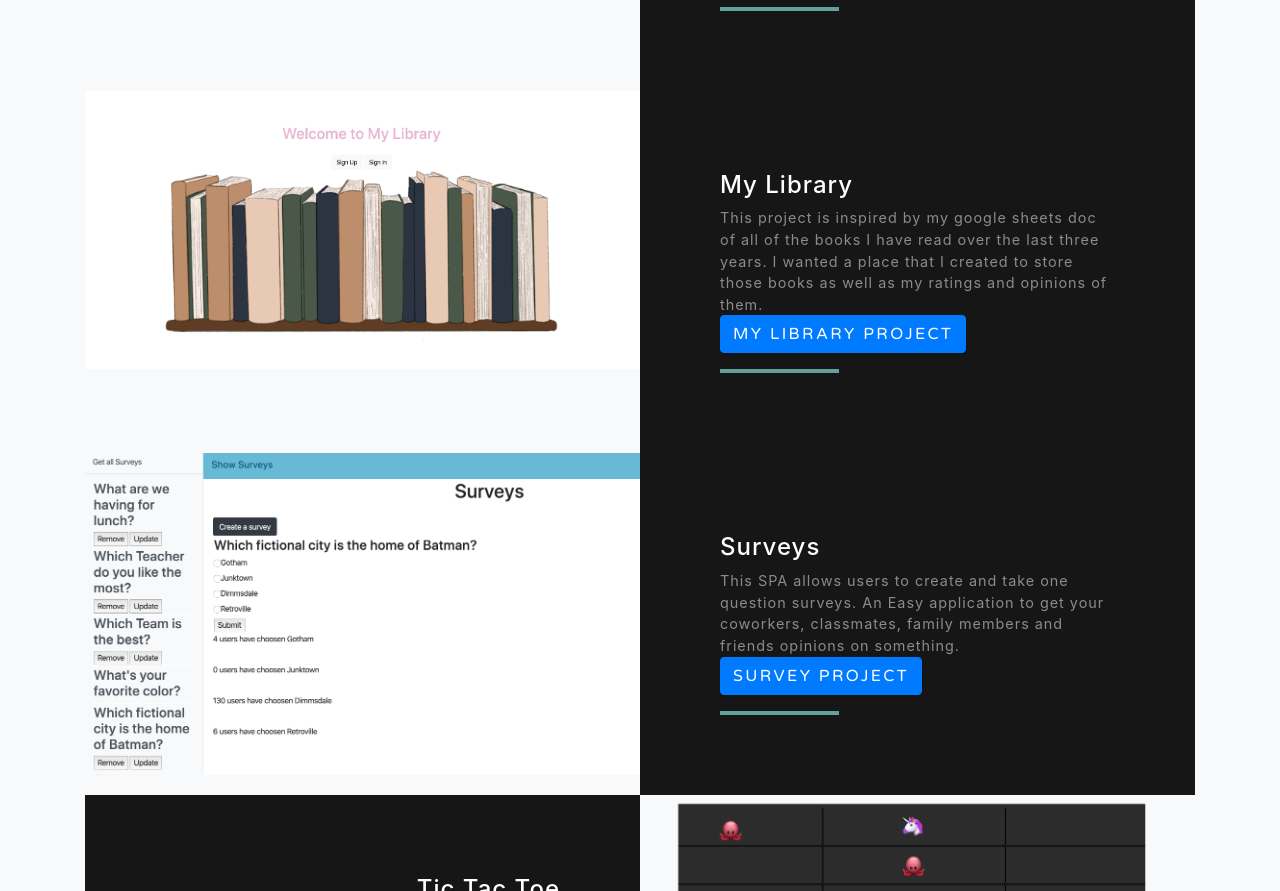
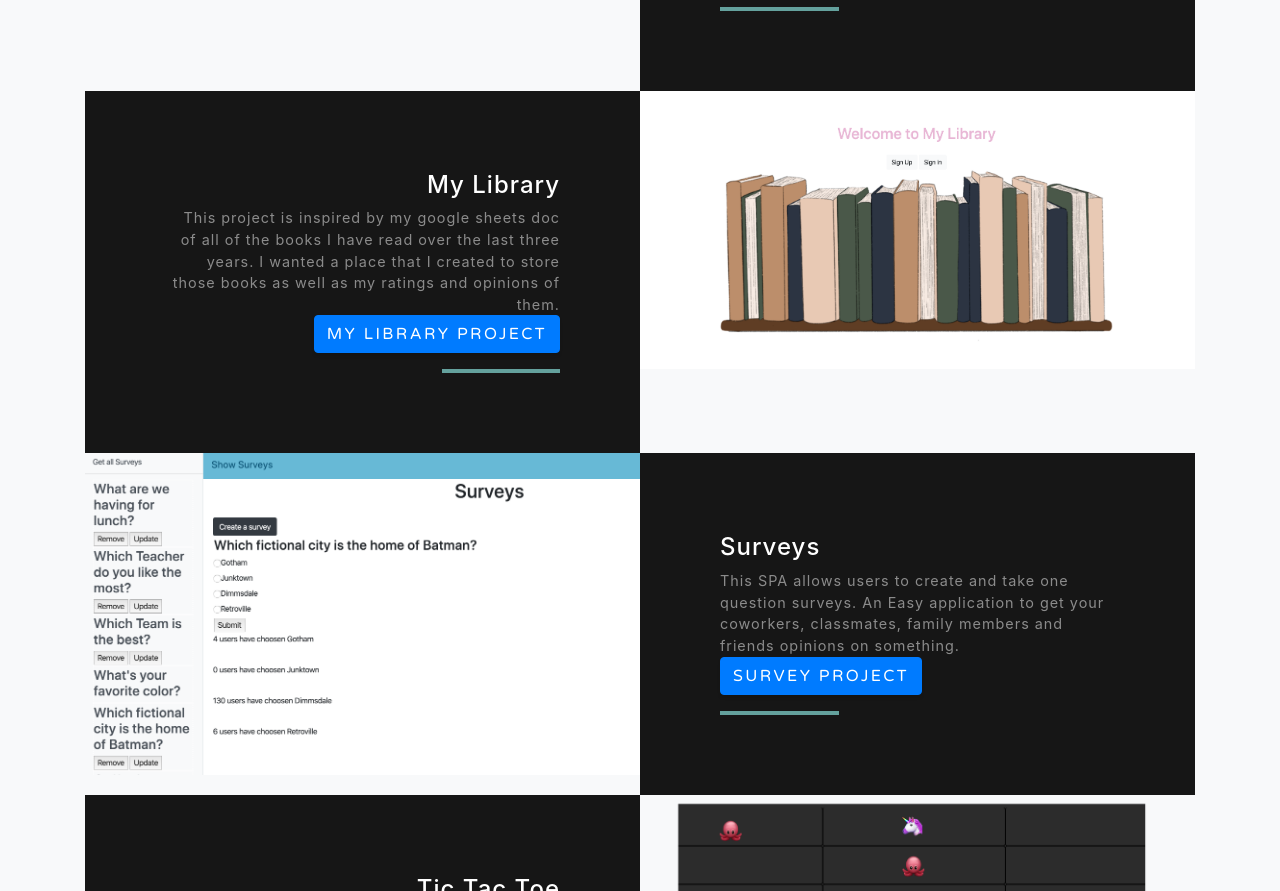
Before and after one commit to Kayla-SA-W/Kayla-SA-W.github.io, a website with bundled scripts: page index.html in a window 1280 px wide. Shown: the part 1585-2476 px from the top of the page. Built offline with nearby package versions, Linux system fonts and the light colour scheme.

Commit message:
Change direction of project
project two was facing the wrong direction so I switched its orientation

```diff
--- a/index.html
+++ b/index.html
@@ -98,19 +98,19 @@
       </div>
 
       <!-- Project Two Row -->
-      <div class="row justify-content-center no-gutters mb-5 mb-lg-0">
-        <div class="col-lg-6 mydivouter">
+      <div class="row justify-content-center no-gutters">
+        <div class="col-lg-6">
           <img class="img-fluid" src="img/MyLibrary.png" alt="">
         </div>
-        <div class="col-lg-6">
+        <div class="col-lg-6 order-lg-first">
           <div class="bg-black text-center h-100 project">
             <div class="d-flex h-100">
-              <div class="project-text w-100 my-auto text-center text-lg-left">
+              <div class="project-text w-100 my-auto text-center text-lg-right">
                 <h4 class="text-white">My Library</h4>
                 <p class="mb-0 text-white-50"> This project is inspired by my google sheets doc of all of the books I have read over the last three years. I wanted a place that I created to store those books as well as my ratings and opinions of them. <br>
                 <a class="btn btn-primary mx-auto" href='https://kayla-sa-w.github.io/MyLibrary-Client/' target='_blank'> My Library Project</a>
                 </p>
-                <hr class="d-none d-lg-block mb-0 ml-0">
+                <hr class="d-none d-lg-block mb-0 mr-0">
               </div>
             </div>
           </div>
```
